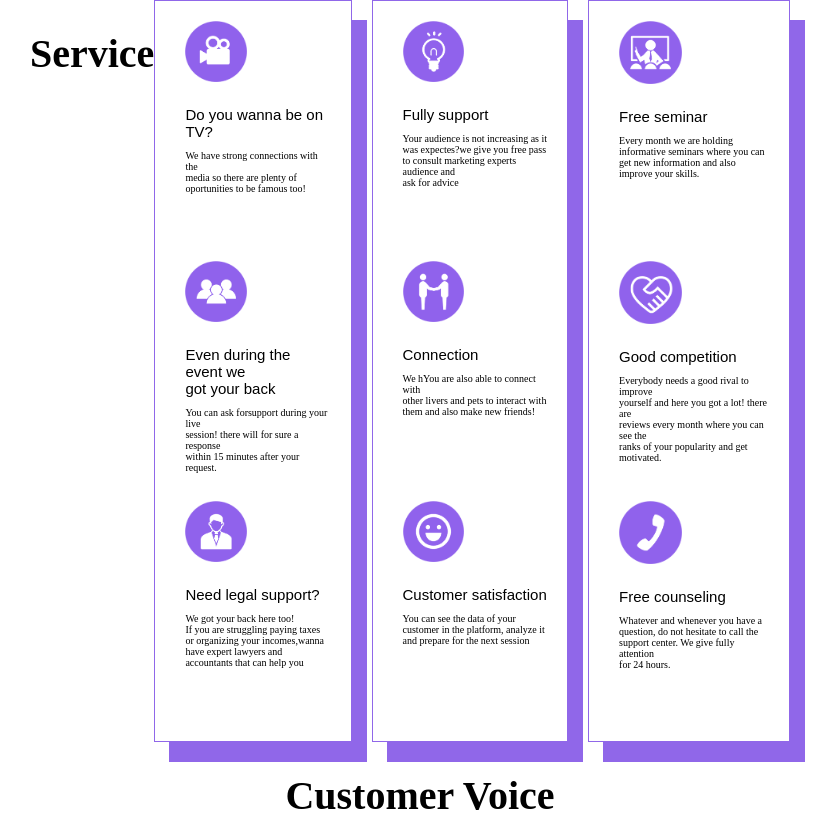
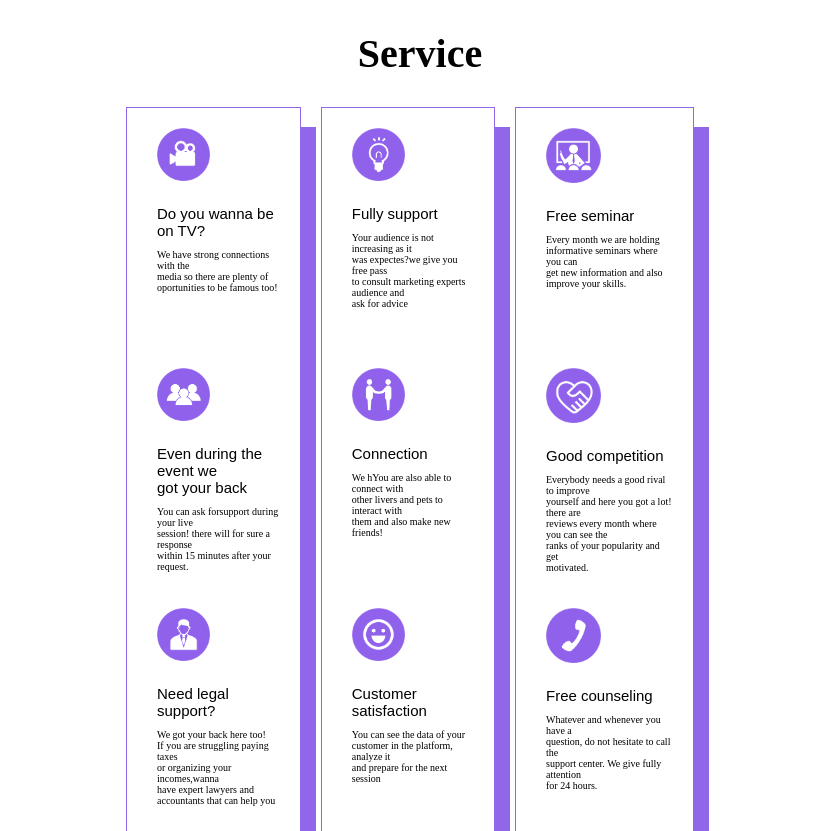
Before and after one commit to fujikoaya/lpojt, a plain HTML site: page index.html in a window 1280 px wide. Shown: the top 831 px of the page, without its empty margins (220-1056 px from the left). Drawn offline with Linux system fonts and the light colour scheme; files whose address does not match are found by name.

Commit message:
section　css追加

```diff
--- a/index.html
+++ b/index.html
@@ -11,9 +11,10 @@
 </head>
 <body>
     <!-- service -->
+<section class="section5">
+    <h5>Service</h5>
+    <div class="svc">
 
-    <div class="svc">
-    <h5>Service</h5>
         <div class="svc-a">
             <div class="svc-b">
                 <img src="./img 12/icon_01.png" alt="icon">
@@ -112,6 +113,7 @@
             </div>
         </div>
     </div>
+</section>
     <!-- customer -->
     <h5>Customer Voice</h5>
     <img src=".//img 12/deco_12.png" alt="">
--- a/style.scss
+++ b/style.scss
@@ -1,6 +1,11 @@
 body{
     width: 100%;
-    text-align: center;
+    // text-align: center;
+    section{
+        height: 100vh;
+        width: 85%;
+        margin: 0 auto;
+    }
     h5{
         text-align: center;
         font-size: 40px;
```
Also changed, not shown: assets/css/style.css, 1 other file.
